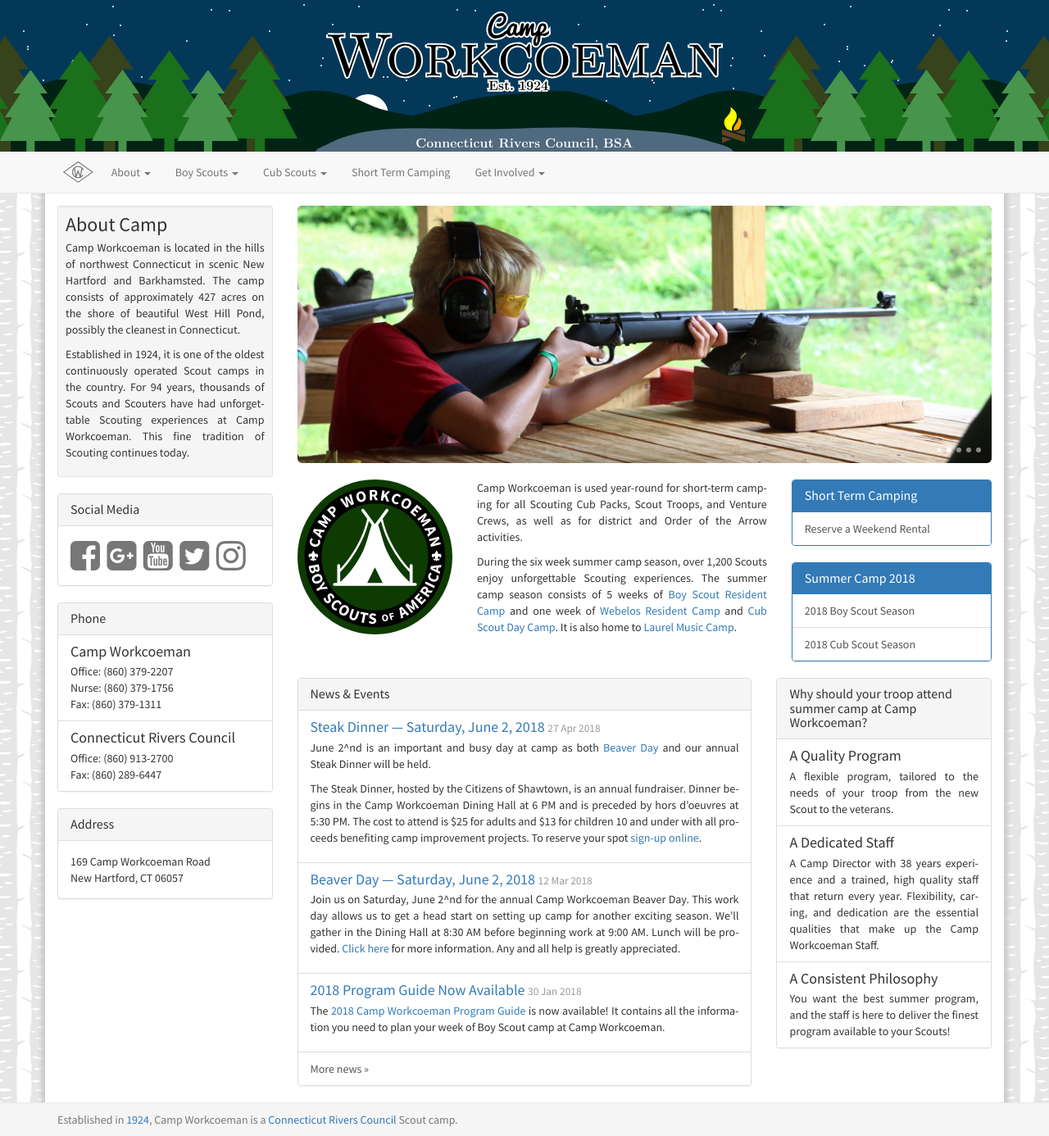
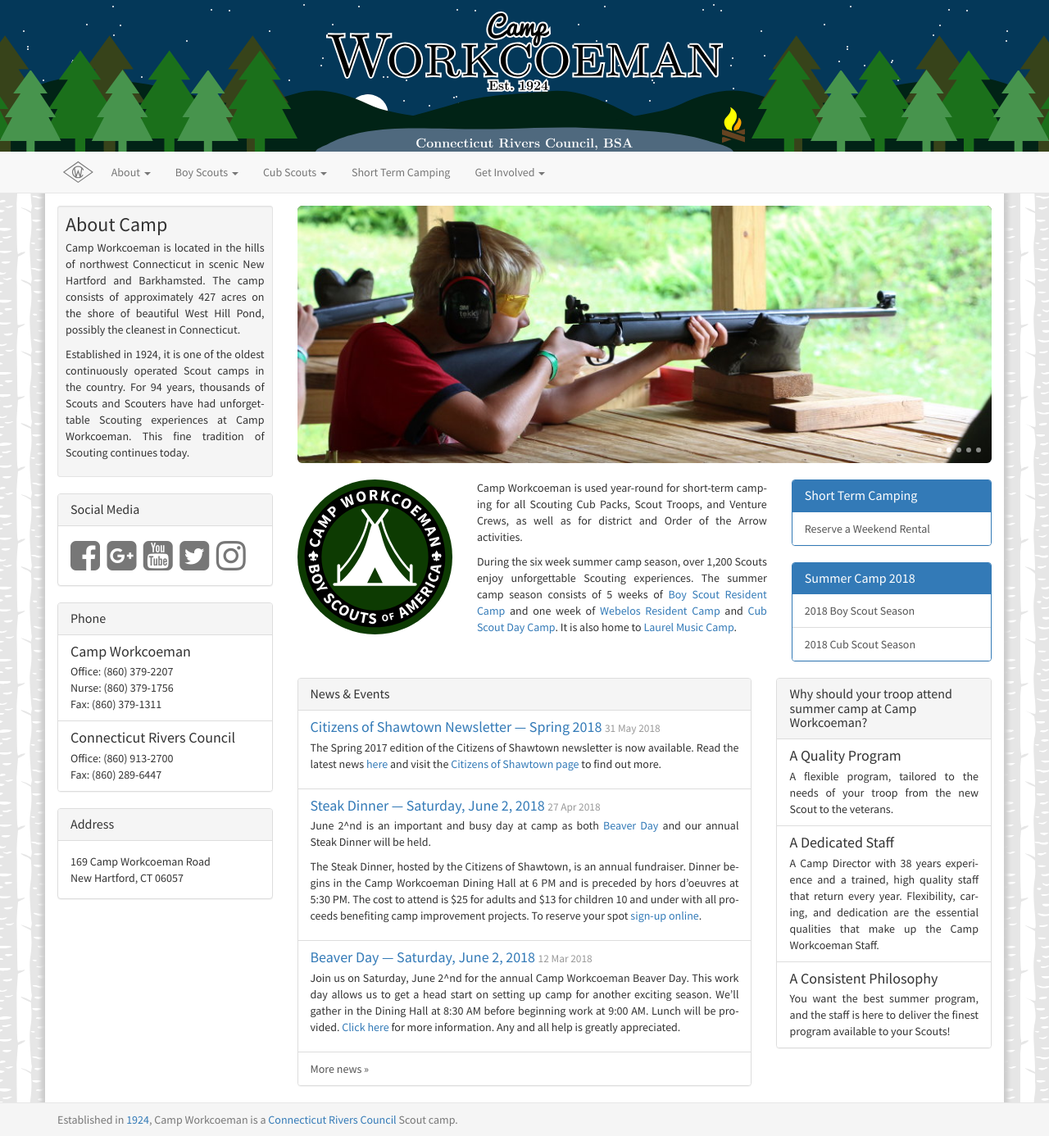
Before and after one commit to campworkcoeman/campworkcoeman.org, a Jekyll site: the page built from index.html, in a window 1280 px wide. Shown: the whole page at 82% size. Built offline with Jekyll 4.4.1, drawn with Linux system fonts in a browser that asks for light colours; nearby versions of some CDN libraries; Markdown is read by kramdown in place of the engine named in the settings.

Commit message:
Add Shawtown newsletter.

```diff
--- /dev/null
+++ b/about/news/_posts/2018-05-31-shawtown-newsletter-spring-2018.md
@@ -0,0 +1,7 @@
+---
+published: true
+layout: news-item
+title: Citizens of Shawtown Newsletter &mdash; Spring 2018
+---
+
+The Spring 2017 edition of the Citizens of Shawtown newsletter is now available. Read the latest news [here]({{ site.url }}/pdf/2018/shawtown-spring-2018.pdf) and visit the [Citizens of Shawtown page]({{ site.url }}/get-involved/citizens-of-shawtown/) to find out more.
--- a/get-involved/citizens-of-shawtown/index.md
+++ b/get-involved/citizens-of-shawtown/index.md
@@ -35,7 +35,7 @@
 The Citizens of Shawtown periodically publishes a newsletter updating its members about the organization's activities and about happenings at camp. The newsletter is sent to members and posted on the camp website.
 
 > %list-group%
-> <a href="{{ site.url }}/pdf/2017/shawtown-winter-2017.pdf" class="list-group-item">Winter 2017 Newsletter</a>
+> <a href="{{ site.url }}/pdf/2018/shawtown-spring-2018.pdf" class="list-group-item">Spring 2018 Newsletter</a>
 > <a href="{{ site.url }}/get-involved/citizens-of-shawtown/archive/" class="list-group-item">Newsletter Archive</a>
 
 ## How do I join?
```
Also changed, not shown: get-involved/citizens-of-shawtown/archive.md (+5 -0 lines), 1 other file.
